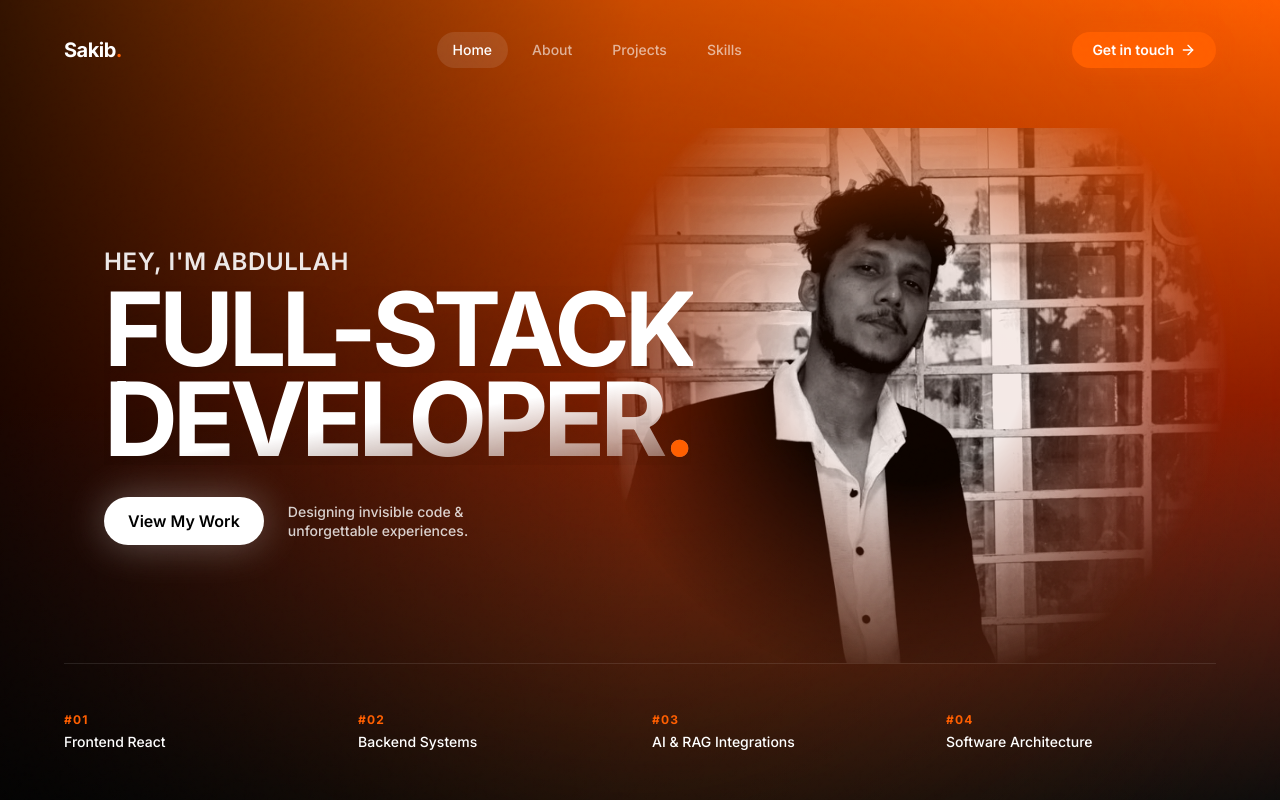
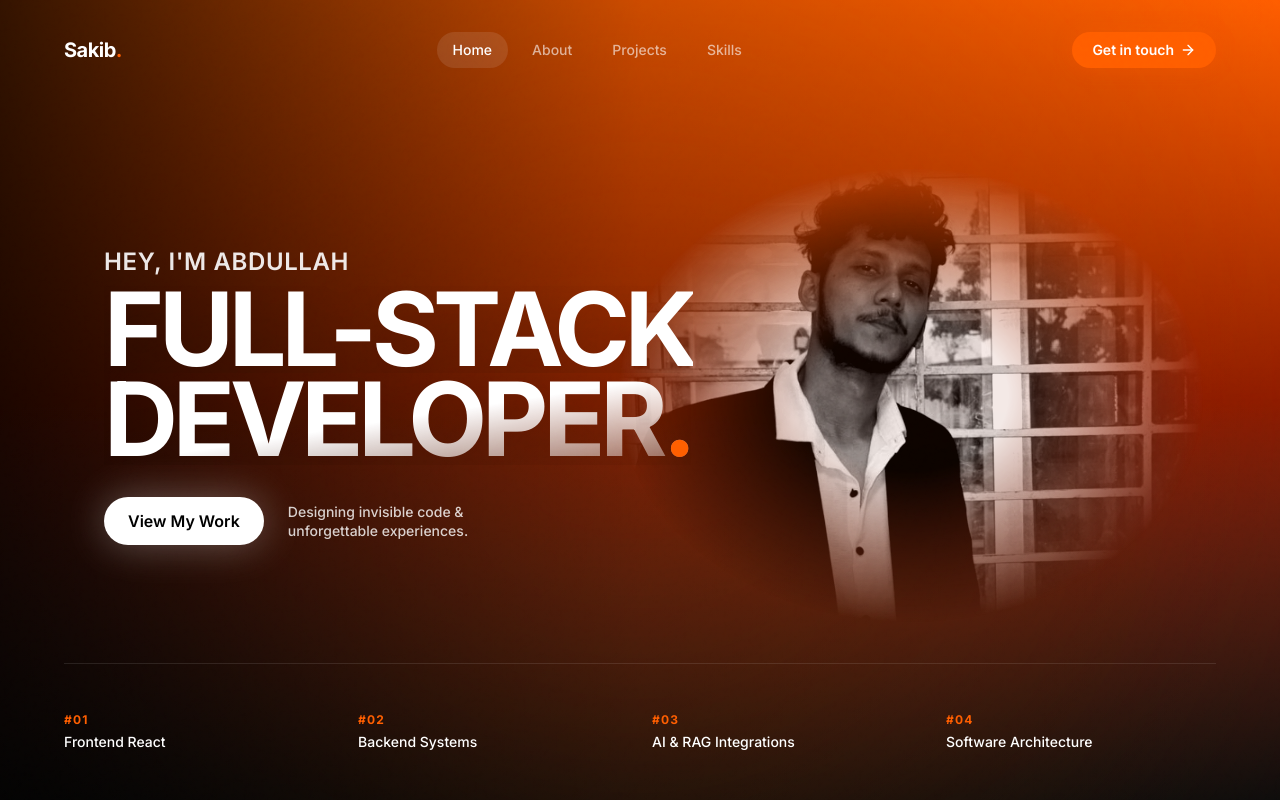
Before and after one commit to sakibmohammad9994-design/My_Portfolio, a React (Vite) app: page / in a window 1280 px wide. Shown: the top 800 px of the page. Built offline with nearby package versions, Linux system fonts and the light colour scheme; a web font is replaced by a local one.

Commit message:
fix: change radial mask to ellipse to guarantee top and bottom edge fading

```diff
--- a/src/components/sections/HeroSection.tsx
+++ b/src/components/sections/HeroSection.tsx
@@ -27,7 +27,7 @@ const HeroSection = () => {
 
         <div className="relative flex-grow flex items-center justify-center w-full max-w-[1400px] mx-auto min-h-[60vh] z-20">
 
-          {/* Overlapping Parallax Image - FIXED MASK SYNTAX & ADDED MULTIPLY BLEND */}
+          {/* Overlapping Parallax Image - CHANGED TO ELLIPSE TO FADE TOP AND BOTTOM */}
           <motion.div
             style={{ y: shouldReduceMotion ? 0 : yImage, opacity }}
             initial={{ opacity: 0, scale: 1.1, filter: "blur(10px)" }}
@@ -38,13 +38,13 @@ const HeroSection = () => {
             <img
               src="/sakib-bw-suit.png"
               alt={PERSONAL_INFO.name}
-              // Switched to mix-blend-multiply: This makes all white/bright parts of the grill completely disappear into the orange!
               className="w-full h-full object-cover object-[50%_20%] opacity-90 grayscale contrast-[1.2] mix-blend-multiply"
               style={{
-                /* Fixed valid CSS radial-gradient syntax.
-                   This is a 100% guaranteed circular fade that vanishes before hitting any edge. */
-                maskImage: 'radial-gradient(circle at 50% 45%, black 25%, transparent 70%)',
-                WebkitMaskImage: 'radial-gradient(circle at 50% 45%, black 25%, transparent 70%)'
+                /* Switched from 'circle' to 'ellipse' and tightened to 60%.
+                   Because the container is tall, an ellipse will squish vertically,
+                   forcing the top and bottom to fade out perfectly symmetrically just like the left and right! */
+                maskImage: 'radial-gradient(ellipse at 50% 50%, black 20%, transparent 60%)',
+                WebkitMaskImage: 'radial-gradient(ellipse at 50% 50%, black 20%, transparent 60%)'
               }}
             />
           </motion.div>
```
